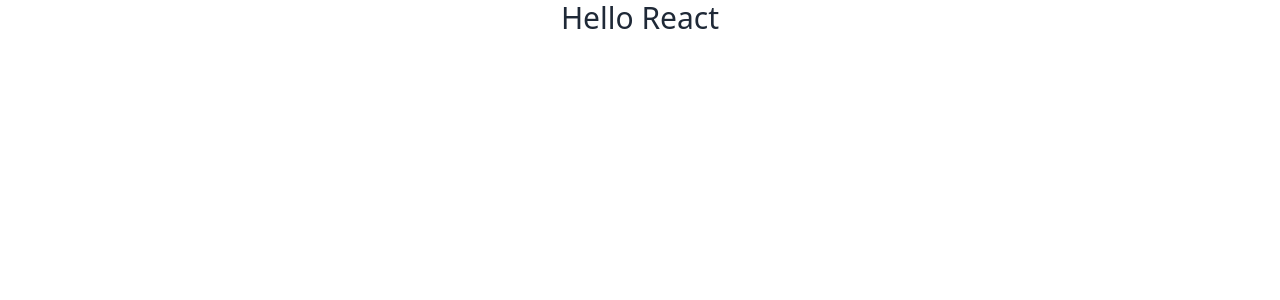
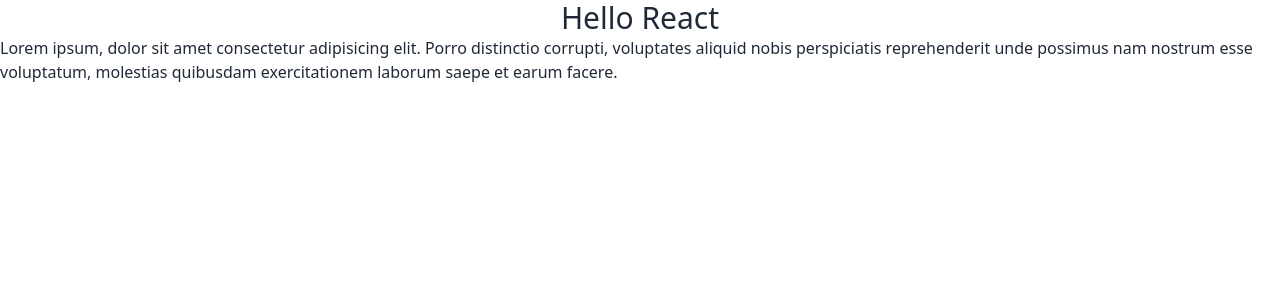
Before and after one commit to abdulawalsuhail/Reasume_Builder_0.6_Client, a React (Create React App) app: page / in a window 1280 px wide. Shown: the top 300 px of the page. Built offline with nearby package versions, Linux system fonts and the light colour scheme.

Commit message:
update development-branch

```diff
--- a/src/App.js
+++ b/src/App.js
@@ -4,6 +4,12 @@ function App() {
   return (
     <div>
       <h3 className="text-3xl text-center">Hello React</h3>
+      <p>
+        Lorem ipsum, dolor sit amet consectetur adipisicing elit. Porro
+        distinctio corrupti, voluptates aliquid nobis perspiciatis reprehenderit
+        unde possimus nam nostrum esse voluptatum, molestias quibusdam
+        exercitationem laborum saepe et earum facere.
+      </p>
     </div>
   );
 }
```
